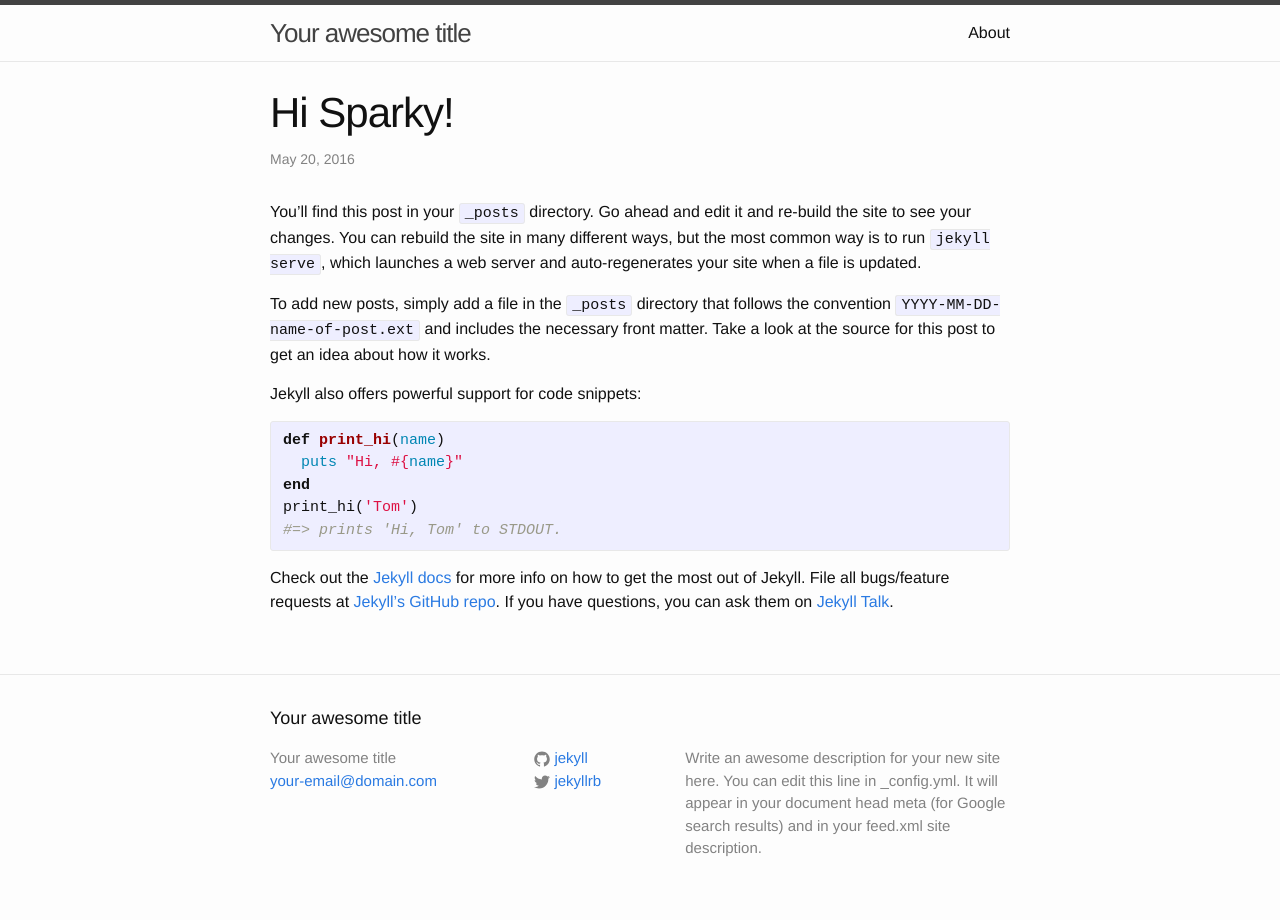
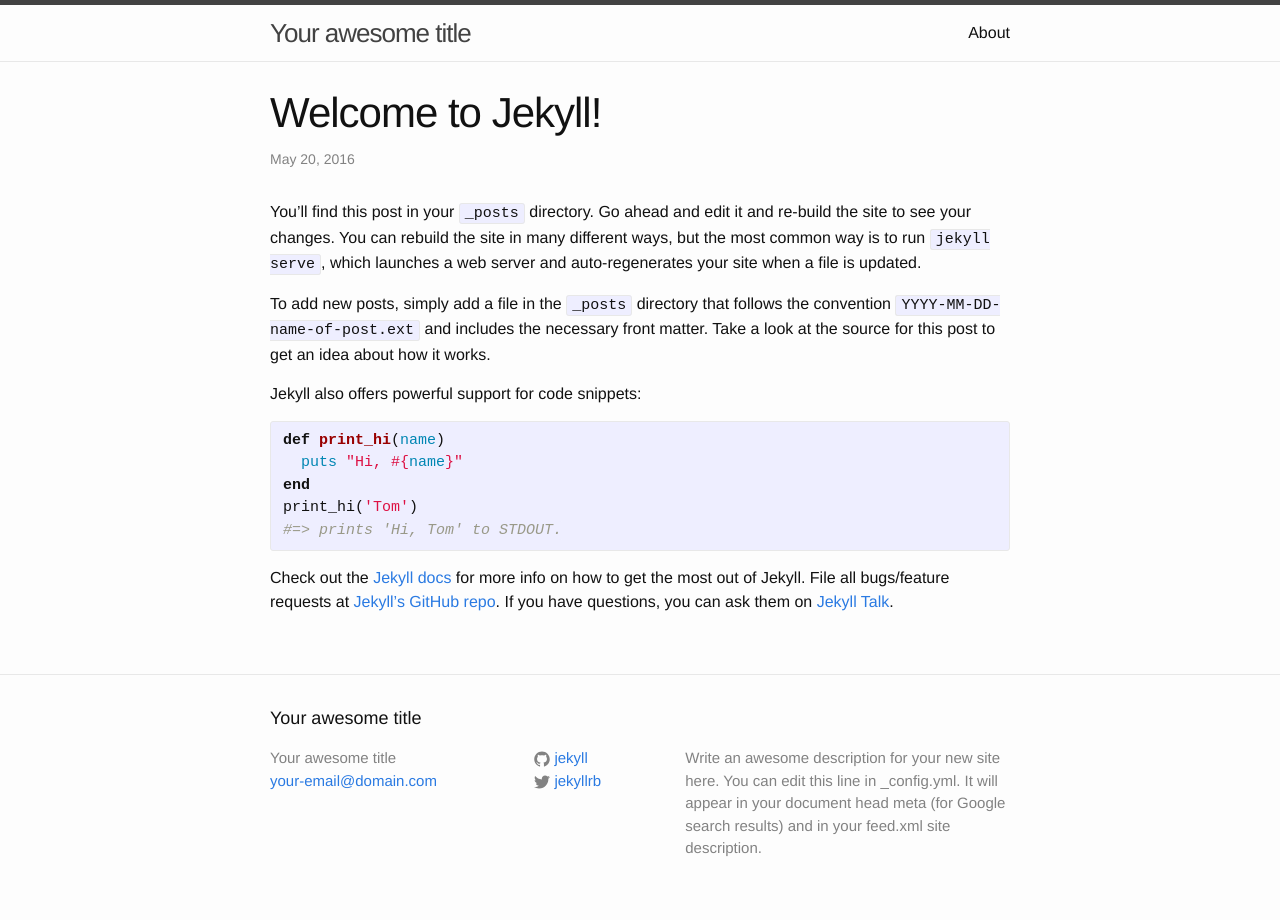
Before and after one commit to UndercoverEngineer/UndercoverEngineer.github.io, a Jekyll site: the page built from _posts/2016-05-20-welcome-to-jekyll.markdown, in a window 1280 px wide. Built offline with Jekyll 4.4.1, drawn with Linux system fonts in a browser that asks for light colours.

Commit message:
Update 2016-05-20-welcome-to-jekyll.markdown

```diff
--- a/_posts/2016-05-20-welcome-to-jekyll.markdown
+++ b/_posts/2016-05-20-welcome-to-jekyll.markdown
@@ -1,6 +1,6 @@
 ---
 layout: post
-title:  "Hi Sparky!"
+title:  "Welcome to Jekyll!"
 date:   2016-05-20 10:02:59 -0400
 categories: jekyll update
 ---
```
